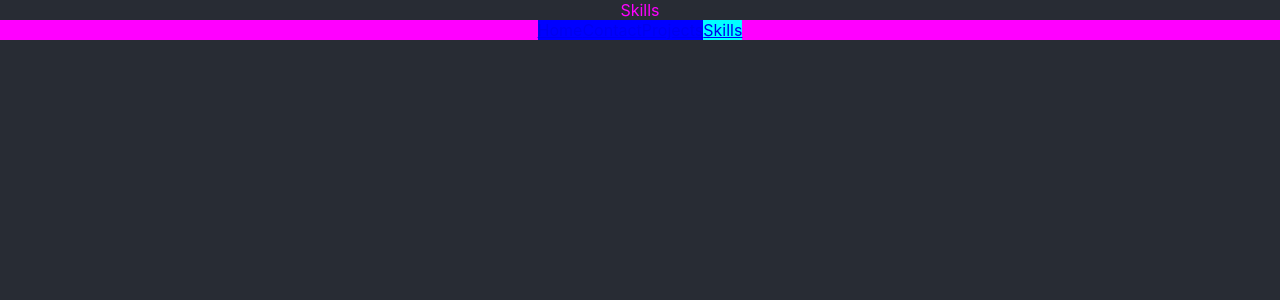
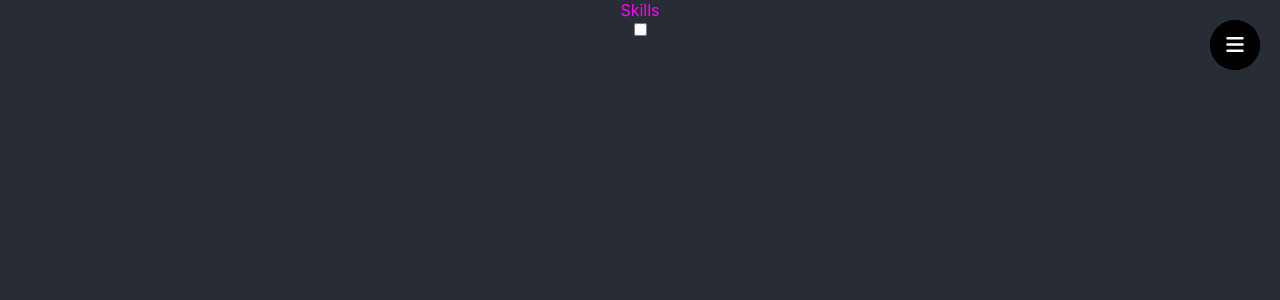
Before and after one commit to WSauvan/porte-faux-lit-eau, a React (Create React App) app: page /skills in a window 1280 px wide. Shown: the top 300 px of the page. Built offline with nearby package versions, Linux system fonts and the light colour scheme.

Commit message:
feat(structure): navbar animation

```diff
--- a/src/components/App.js
+++ b/src/components/App.js
@@ -2,12 +2,17 @@ import './App.scss';
 import NavBar from './layout/NavBar/NavBar';
 import { BrowserRouter, Route, Routes } from 'react-router-dom';
 import React, { Suspense, lazy } from 'react';
+import useImportStyle from '../customHooks/useImportStyle';
 const ContactPage = lazy(() => import('./pages/Contact/Contact'));
 const ProjectsPage = lazy(() => import('./pages/Projects/Projects'));
 const SkillsPage = lazy(() => import('./pages/Skills/Skills'));
 const HomePage = lazy(() => import('./pages/Home/Home'));
 
-const App = () => (
+const App = () => {
+    useImportStyle(
+        'https://cdnjs.cloudflare.com/ajax/libs/font-awesome/6.4.0/css/all.min.css'
+    );
+    return (
         <div id="App" data-testid="App" className="app">
             <BrowserRouter>
                 <Suspense fallback={<div>Loading...</div>}>
@@ -22,5 +27,6 @@ const App = () => (
             </BrowserRouter>
         </div>
     );
+};
 
 export default App;
--- a/src/components/layout/NavBar/NavBar.js
+++ b/src/components/layout/NavBar/NavBar.js
@@ -6,7 +6,15 @@ import { NavLink } from 'react-router-dom';
 const NavBar = () => {
     return (
         <div className={styles.NavBar} data-testid="NavBar">
-            <div>
+            <input
+                type="checkbox"
+                className={styles.NavBar_activeInput}
+                id="navbaractive"
+            />
+            <label htmlFor="navbaractive" className={styles.NavBar_activeLabel}>
+                <i className="fas fa-bars"></i>
+            </label>
+            <div className={styles.NavBar_wrapper}>
                 <NavLink
                     to="/"
                     className={({ isActive }) =>
--- a/src/components/layout/NavBar/NavBar.module.scss
+++ b/src/components/layout/NavBar/NavBar.module.scss
@@ -1,6 +1,6 @@
+@use '../../../scss/variables';
+
 .NavBar {
-  background: #f0f;
-
   &_link {
     background: #00f;
 
@@ -8,4 +8,53 @@
       background: #0ff;
     }
   }
+
+  &_wrapper {
+    position: fixed;
+    top: 0;
+    left: 0;
+    height: 100%;
+    width: 100%;
+    background: variables.$color-black;
+    clip-path: circle(25px at calc(100% - 45px) 45px);
+    transition: all 0.3s ease-in-out;
+  }
+
+  &_activeLabel{
+    position: absolute;
+    z-index: 2;
+    right: 20px;
+    top: 20px;
+    height: 50px;
+    width: 50px;
+    text-align: center;
+    line-height: 50px;
+    border-radius: 50%;
+    font-size: 20px;
+    color: #fff;
+    cursor: pointer;
+    background: variables.$color-black;
+    transition: all 0.3s ease-in-out;
+  }
+
+  &_activeInput:checked ~ &_wrapper{
+    clip-path: circle(75%);
+  }
+
+  &_activeInput:checked ~ &_activeLabel{
+    color: #fff;
+  }
+
+  &_activeInput:checked ~ &_activeLabel i:before{
+    content: "\f00d";
+  }
+
+  @keyframes rotate {
+    0%{
+      filter: hue-rotate(0deg);
+    }
+    100%{
+      filter: hue-rotate(360deg);
+    }
+  }
 }
```
Lines whose indentation alone changed are shown as unchanged.
